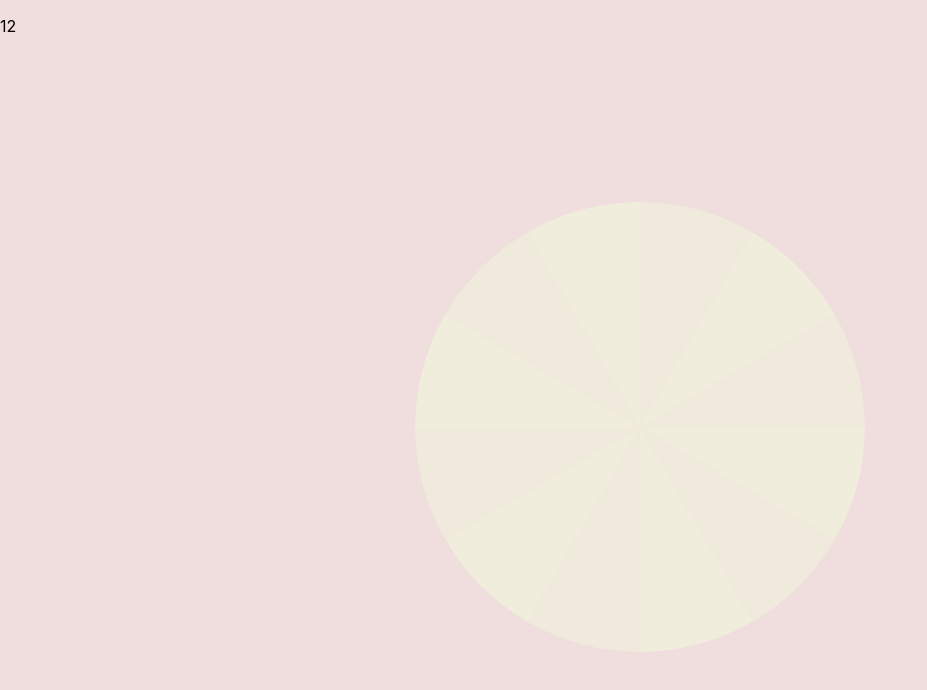
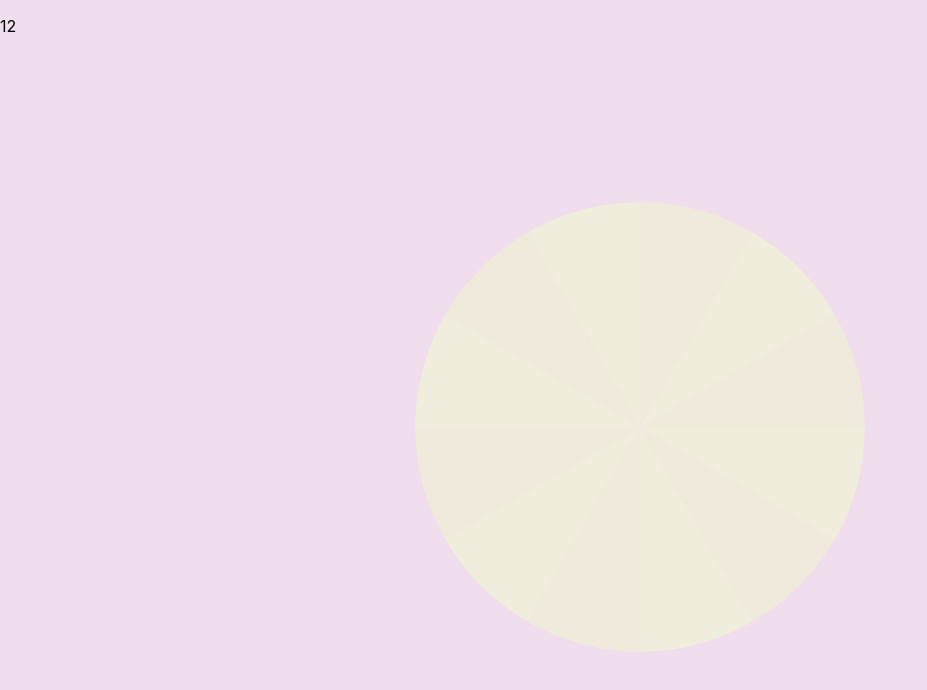
Before and after one commit to pauladixon/twelve, a React (Create React App) app: page / in a window 1280 px wide. Shown: the top 690 px of the page, without its empty margins (0-927 px from the left). Built offline with nearby package versions, Linux system fonts and the light colour scheme.

Commit message:
color adjustment

```diff
--- a/src/pages/App/App.css
+++ b/src/pages/App/App.css
@@ -1,5 +1,5 @@
 html {
-  background-color:#f0dddd;
+  background-color:#f0dded;
 }
 
 .container {
```
